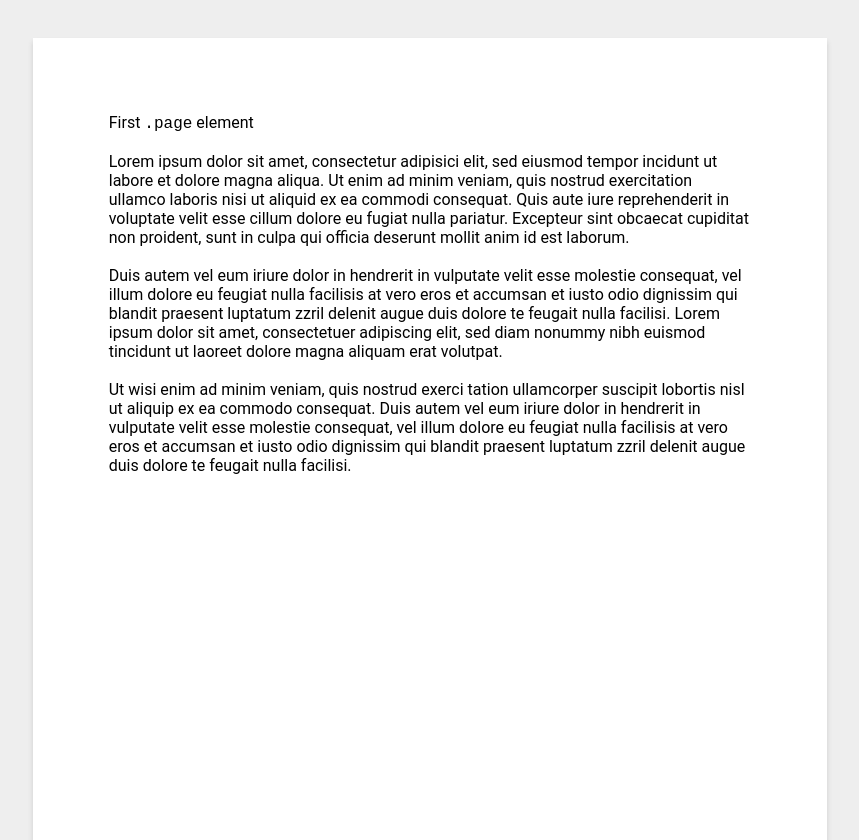
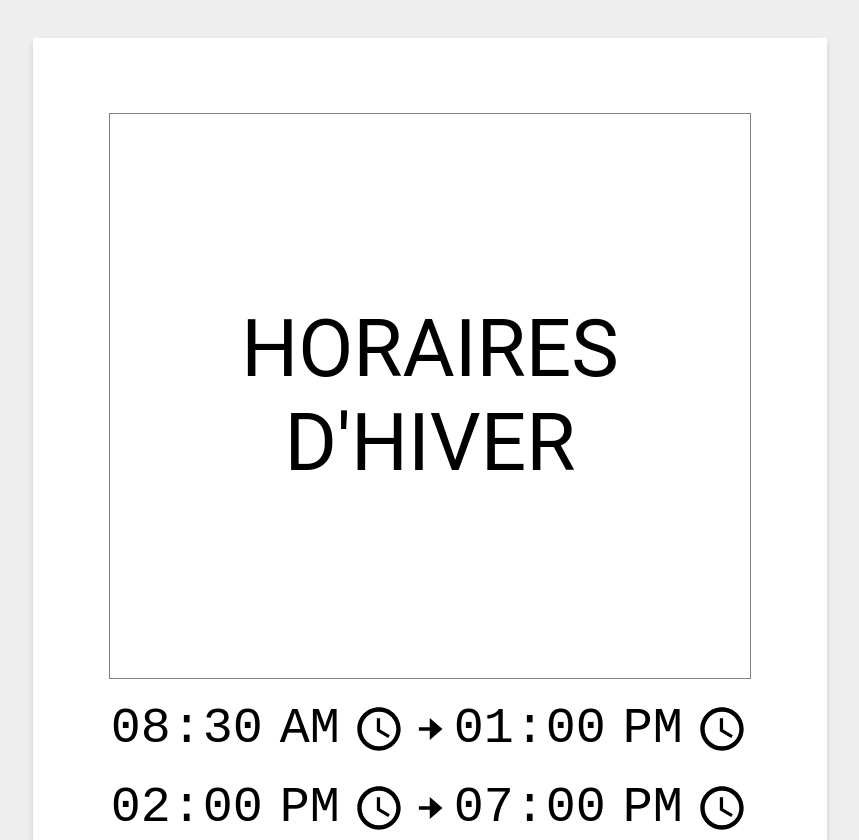
Before and after one commit to cclelio/pharmacie, a plain HTML site: page index.html in a window 1280 px wide. Shown: the top 840 px of the page, without its empty margins (210-1069 px from the left). Drawn offline with Linux system fonts and the light colour scheme.

Commit message:
thrid commit

```diff
--- /dev/null
+++ b/css/style.css
@@ -0,0 +1,47 @@
+input {
+    border: 0;
+}
+
+.title {
+    display: flex;
+
+    div {
+        flex: 1;
+        text-align: center;
+        border: 1px solid gray;
+        font-size: 80px;
+    }
+}
+
+.morning,
+.afternoon {
+    margin-top: 20px;
+    display: flex;
+    justify-content: center;
+    align-items: center;
+
+    svg {
+        width: 48;
+        height: 48;
+    }
+
+    input {
+        font-size: 50px;
+    }
+}
+
+@media print {
+
+    .title {
+        div {
+            border: 0 !important;
+        }
+    }
+
+    .morning,
+    .afternoon {
+        input[type='time']::-webkit-calendar-picker-indicator {
+            display: none;
+        }
+    }
+}
--- a/index.html
+++ b/index.html
@@ -6,24 +6,36 @@
     <meta name="description" content="Emulating real sheets of paper in web documents (using HTML and CSS)">
     <title>Sheets of Paper</title>
     <link rel="stylesheet" type="text/css" href="css/sheets-of-paper-a4.css">
+    <link rel="stylesheet" type="text/css" href="css/style.css">
 </head>
 
 <body class="document">
-    <div class="page" contenteditable="true">
-        <p>First <code>.page</code> element</p>
-        <p>Lorem ipsum dolor sit amet, consectetur adipisici elit, sed eiusmod tempor incidunt ut labore et dolore magna
-            aliqua. Ut enim ad minim veniam, quis nostrud exercitation ullamco laboris nisi ut aliquid ex ea commodi
-            consequat. Quis aute iure reprehenderit in voluptate velit esse cillum dolore eu fugiat nulla pariatur.
-            Excepteur sint obcaecat cupiditat non proident, sunt in culpa qui officia deserunt mollit anim id est
-            laborum.</p>
-        <p>Duis autem vel eum iriure dolor in hendrerit in vulputate velit esse molestie consequat, vel illum dolore eu
-            feugiat nulla facilisis at vero eros et accumsan et iusto odio dignissim qui blandit praesent luptatum zzril
-            delenit augue duis dolore te feugait nulla facilisi. Lorem ipsum dolor sit amet, consectetuer adipiscing
-            elit, sed diam nonummy nibh euismod tincidunt ut laoreet dolore magna aliquam erat volutpat.</p>
-        <p>Ut wisi enim ad minim veniam, quis nostrud exerci tation ullamcorper suscipit lobortis nisl ut aliquip ex ea
-            commodo consequat. Duis autem vel eum iriure dolor in hendrerit in vulputate velit esse molestie consequat,
-            vel illum dolore eu feugiat nulla facilisis at vero eros et accumsan et iusto odio dignissim qui blandit
-            praesent luptatum zzril delenit augue duis dolore te feugait nulla facilisi.</p>
+    <div class="page">
+        <div class="title">
+            <div contenteditable="true">
+                <br /><br />
+                HORAIRES
+                <br />
+                D'HIVER
+                <br /><br />
+                <br />
+            </div>
+            <!-- <textarea>HORAIRES D'HIVER</textarea> -->
+        </div>
+        <div class="morning">
+            <input type="time" value="08:30" />
+            <svg xmlns="http://www.w3.org/2000/svg" width="24" height="24" viewBox="0 0 24 24">
+                <path d="m19 12-7-6v5H6v2h6v5z"></path>
+            </svg>
+            <input type="time" value="13:00" />
+        </div>
+        <div class="afternoon">
+            <input type="time" value="14:00" />
+            <svg xmlns="http://www.w3.org/2000/svg" width="24" height="24" viewBox="0 0 24 24">
+                <path d="m19 12-7-6v5H6v2h6v5z"></path>
+            </svg>
+            <input type="time" value="19:00" />
+        </div>
     </div>
 </body>
 
```
